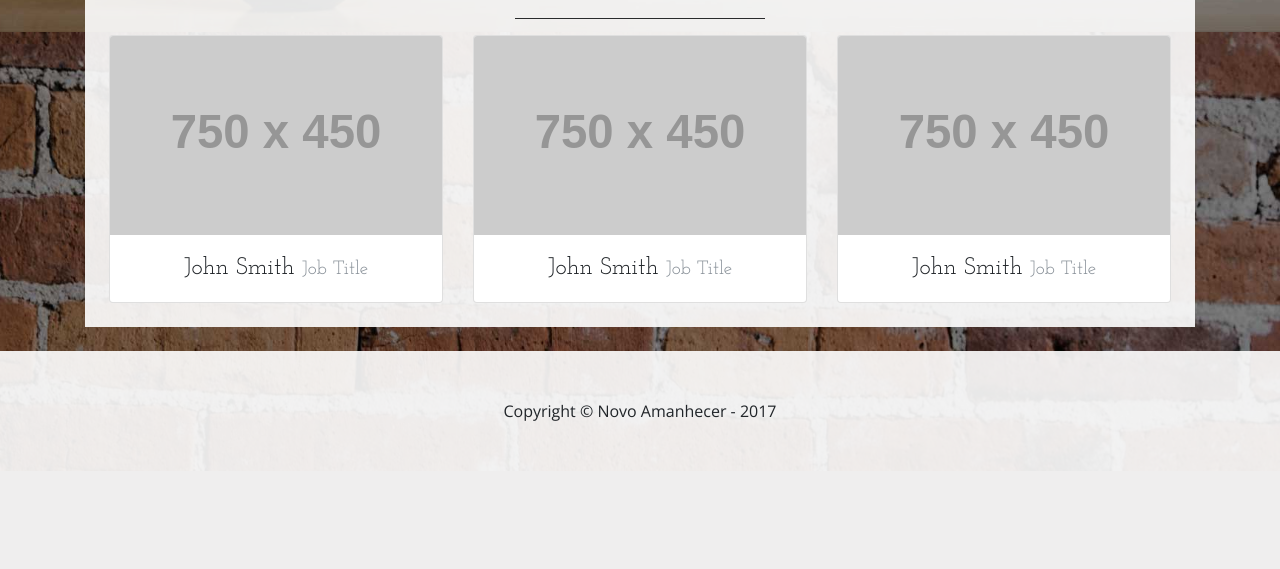
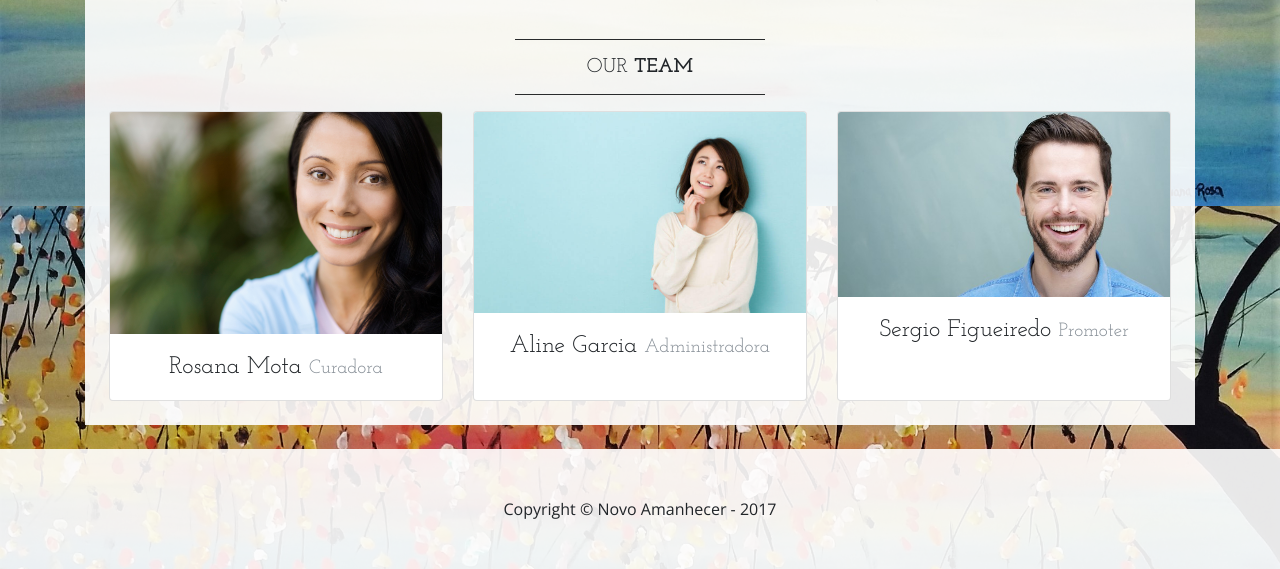
Before and after one commit to gnoguchi/art-gallery, a Node server app: page /sobre in a window 1280 px wide. Shown: the part 768-1337 px from the top of the page. Before the commit the page ends 1189 px from the top, so only its background shows below. Run offline with Node 20, Linux system fonts and the light colour scheme; grey boxes labelled with a size stand in for pictures from a placeholder-image service; some libraries are stand-ins or nearby versions.

Commit message:
ajustes no sobre e adicao de imagens

```diff
--- /dev/null
+++ b/data/colaboradores.json
@@ -0,0 +1,17 @@
+[
+  {
+    "nome": "Rosana Mota",
+    "cargo": "Curadora",
+    "foto": "colaborador1.jpg"
+  },
+  {
+    "nome": "Aline Garcia",
+    "cargo": "Administradora",
+    "foto": "colaborador2.jpg"
+  },
+  {
+    "nome": "Sergio Figueiredo",
+    "cargo": "Promoter",
+    "foto": "colaborador3.jpg"
+  }
+]
--- a/index.js
+++ b/index.js
@@ -1,8 +1,8 @@
 const express = require('express');
 const handlebars = require('express-handlebars');
 const bodyParser = require('body-parser');
-const pintura = require('./data/paints.json');
-const pinturaHome = require('./data/homePaints');
+const pintura = require('./data/paints.json')
+const colaboradores = require('./data/colaboradores.json')
 const app = express();
 
 app.engine('handlebars', handlebars({ defaultLayout: 'main' }));
@@ -16,7 +16,7 @@ app.get('/', (req, res) => {
 });
 
 app.get('/sobre', (req, res) => {
-    res.render('sobre', {aboutPage: true});
+    res.render('sobre', {colaboradores: colaboradores});
 });
 
 
--- a/views/sobre.handlebars
+++ b/views/sobre.handlebars
@@ -12,8 +12,8 @@
                     <img class="img-fluid mb-4 mb-lg-0" src="img/galeria.jpg" alt="">
                 </div>
                 <div class="col-lg-6">
-                    <p>Lorem ipsum dolor sit amet, consectetur adipisicing elit. Magnam soluta dolore voluptatem, deleniti dignissimos excepturi veritatis cum hic sunt perferendis ipsum perspiciatis nam officiis sequi atque enim ut! Velit, consectetur.</p>
-                    <p>Lorem ipsum dolor sit amet, consectetur adipisicing elit. Laboriosam pariatur perspiciatis reprehenderit illo et vitae iste provident debitis quos corporis saepe deserunt ad, officia, minima natus molestias assumenda nisi velit?</p>
+                    <p>A galeria de arte Novo Amanhecer foi inaugurada em 1995 com o intuito de propagar uma arte desconhecida, focando suas exposicoes em artistas ainda desconhecidos pelo o publico da arte em geral.</p>
+                    <p>Em sua inauguracao a galeria expos o trabalho de artistas de rua da propria regiao da galeria. Conseguindo desenvolver o trabalho de artistas antes desconhecidos para o mundo, hoje estao pintando por todo o mundo.</p>
                 </div>
             </div>
         </div>
@@ -25,36 +25,18 @@
             </h2>
             <hr class="divider">
             <div class="row">
+                {{#each colaboradores}}
                 <div class="col-md-4 mb-4 mb-md-0">
                     <div class="card h-100">
-                        <img class="card-img-top" src="http://placehold.it/750x450" alt="">
+                        <img class="card-img-top" src="img/{{foto}}" alt="">
                         <div class="card-body text-center">
-                            <h4 class="card-title m-0">John Smith
-                                <small class="text-muted">Job Title</small>
+                            <h4 class="card-title m-0">{{nome}}
+                                <small class="text-muted">{{cargo}}</small>
                             </h4>
                         </div>
                     </div>
                 </div>
-                <div class="col-md-4 mb-4 mb-md-0">
-                    <div class="card h-100">
-                        <img class="card-img-top" src="http://placehold.it/750x450" alt="">
-                        <div class="card-body text-center">
-                            <h4 class="card-title m-0">John Smith
-                                <small class="text-muted">Job Title</small>
-                            </h4>
-                        </div>
-                    </div>
-                </div>
-                <div class="col-md-4">
-                    <div class="card h-100">
-                        <img class="card-img-top" src="http://placehold.it/750x450" alt="">
-                        <div class="card-body text-center">
-                            <h4 class="card-title m-0">John Smith
-                                <small class="text-muted">Job Title</small>
-                            </h4>
-                        </div>
-                    </div>
-                </div>
+                {{/each}}
             </div>
         </div>
 
```
Also changed, not shown: views/home.handlebars (+34 -28 lines), assets/img/1.jpg (added), assets/img/11.jpg (added), assets/img/13.jpg (added), assets/img/18.jpg (added), assets/img/bg.jpg, assets/img/bg1.jpg (added), assets/img/colaborador1.jpg (added), assets/img/colaborador2.jpg (added), assets/img/colaborador3.jpg (added), assets/img/galeriaMasp.jpg (renamed from assets/img/galeria.jpg).
